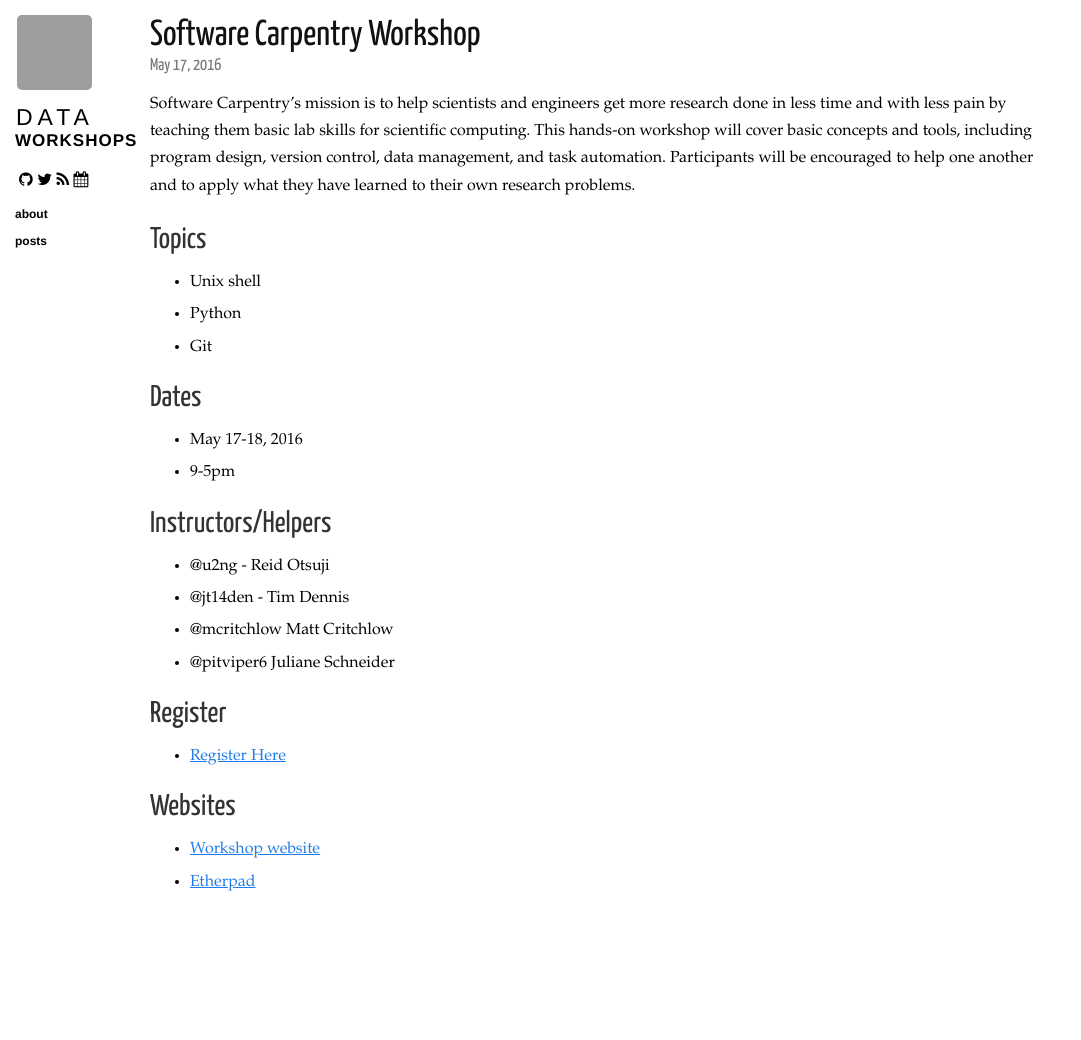
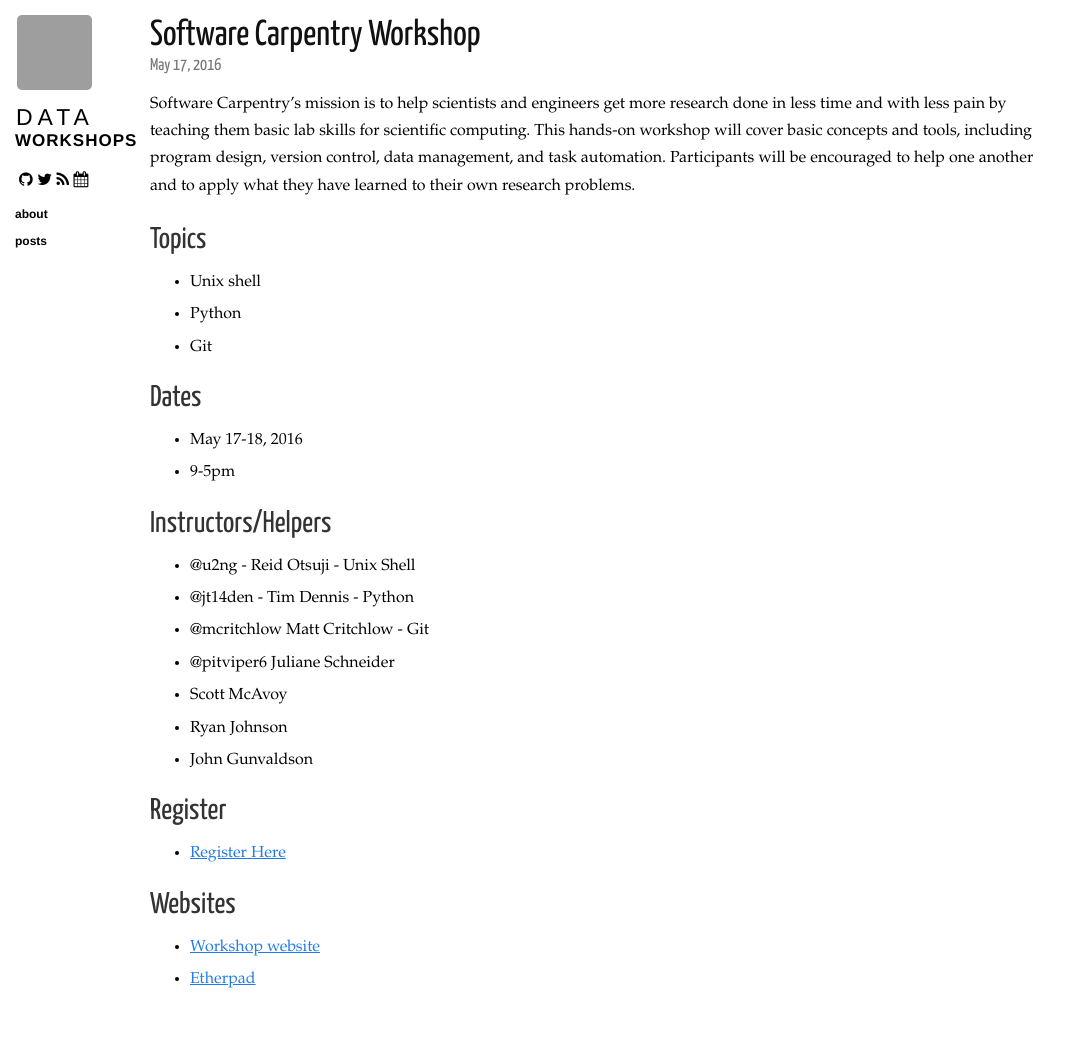
Before and after one commit to ucsdlib/workshops, a Jekyll site: the page built from _posts/2016-05-17-software-carpentry.markdown, in a window 1280 px wide. Shown: the whole page, without its empty margins (0-1081 px from the left). Built offline with Jekyll 4.4.1, drawn with Linux system fonts in a browser that asks for light colours; nearby versions of some CDN libraries; before the commit the page ends 943 px from its top, so only the background shows below that; grey boxes are pictures that could not be loaded.

Commit message:
adding additional helper names to list

```diff
--- a/_posts/2016-05-17-software-carpentry.markdown
+++ b/_posts/2016-05-17-software-carpentry.markdown
@@ -19,10 +19,14 @@ Software Carpentry's mission is to help scientists and engineers get more resear
 
 ## Instructors/Helpers
 
-* @u2ng - Reid Otsuji
-* @jt14den - Tim Dennis
-* @mcritchlow Matt Critchlow
+* @u2ng - Reid Otsuji - Unix Shell
+* @jt14den - Tim Dennis - Python
+* @mcritchlow Matt Critchlow - Git
 * @pitviper6 Juliane Schneider
+* Scott McAvoy
+* Ryan Johnson
+* John Gunvaldson
+
 
 ## Register
 
```
